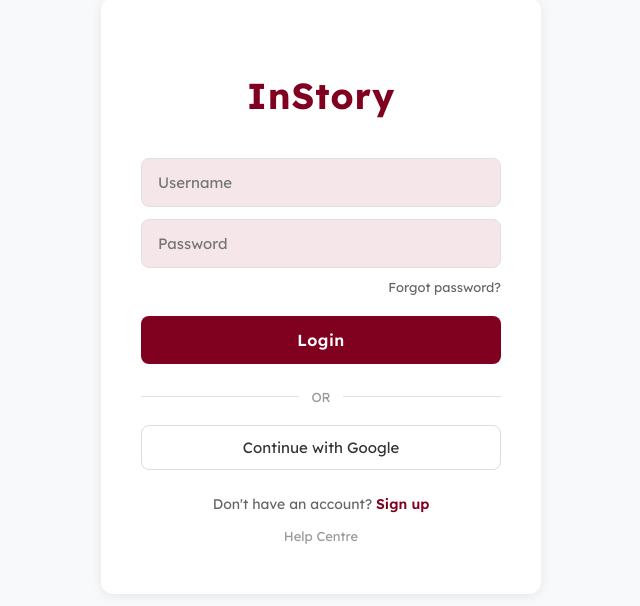
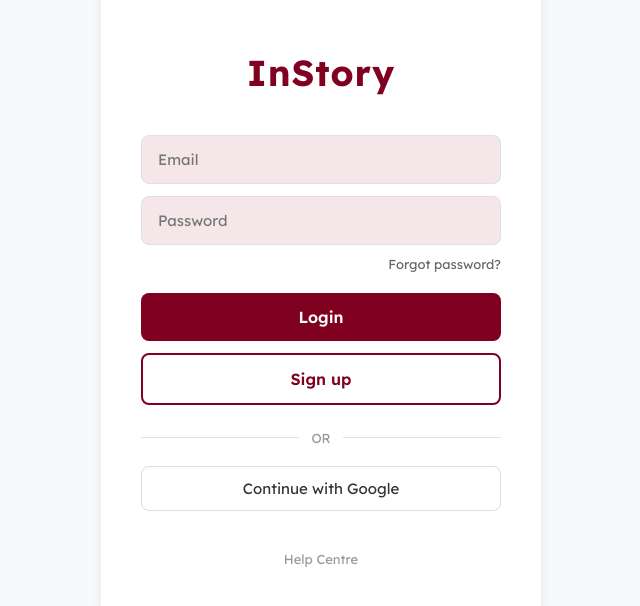
Before and after one commit to ameeshapratheep-afk/Instory, a Next.js app: page / in a window 1280 px wide. Shown: the part 124-730 px from the top of the page, without its empty margins (319-959 px from the left). Built offline with nearby package versions, Linux system fonts and the light colour scheme.

Commit message:
Update index.js

```diff
--- a/pages/index.js
+++ b/pages/index.js
@@ -1,37 +1,81 @@
 import Head from 'next/head'
 import { useState } from 'react'
+import { auth, googleProvider } from '../lib/firebase'
+import {
+  signInWithEmailAndPassword,
+  createUserWithEmailAndPassword,
+  signInWithPopup,
+  sendPasswordResetEmail
+} from 'firebase/auth'
 
 export default function Login() {
-  const [username, setUsername] = useState('')
+  const [email, setEmail] = useState('')
   const [password, setPassword] = useState('')
+  const [loading, setLoading] = useState(false)
 
   const burgundy = '#800020'
   const lightBurgundy = '#f5e6e9'
   const burgundyHover = '#6a001a'
 
-  const handleSubmit = (e) => {
+  const handleLogin = async (e) => {
     e.preventDefault()
-    if(username.trim() === '' || password.trim() === '') {
-      alert('❌ Please fill both Username and Password')
+    if(email.trim() === '' || password.trim() === '') {
+      alert('❌ Please fill both Email and Password')
       return
     }
-    alert(`✅ Login Successful!\n\nWelcome ${username} to InStory\nNote: This is demo success. Real database check coming next.`)
-    setUsername('')
-    setPassword('')
+    setLoading(true)
+    try {
+      await signInWithEmailAndPassword(auth, email, password)
+      alert(`✅ Login Successful!\n\nWelcome to InStory`)
+      setEmail('')
+      setPassword('')
+    } catch (error) {
+      alert(`❌ Login Failed: ${error.message}`)
+    }
+    setLoading(false)
   }
 
-  const handleGoogle = () => {
-    alert('Continue with Google\nFirebase connection coming next')
+  const handleSignup = async (e) => {
+    e.preventDefault()
+    if(email.trim() === '' || password.trim() === '') {
+      alert('❌ Please fill both Email and Password')
+      return
+    }
+    setLoading(true)
+    try {
+      await createUserWithEmailAndPassword(auth, email, password)
+      alert(`✅ Account Created!\n\nWelcome to InStory`)
+      setEmail('')
+      setPassword('')
+    } catch (error) {
+      alert(`❌ Signup Failed: ${error.message}`)
+    }
+    setLoading(false)
   }
 
-  const handleForgot = (e) => {
-    e.preventDefault()
-    alert('Forgot password\nReset link feature coming soon')
+  const handleGoogle = async () => {
+    setLoading(true)
+    try {
+      await signInWithPopup(auth, googleProvider)
+      alert('✅ Google Login Successful!\n\nWelcome to InStory')
+    } catch (error) {
+      alert(`❌ Google Login Failed: ${error.message}`)
+    }
+    setLoading(false)
   }
 
-  const handleSignup = (e) => {
+  const handleForgot = async (e) => {
     e.preventDefault()
-    alert('Sign up\nRegistration page coming soon')
+    if(email.trim() === '') {
+      alert('❌ Enter your email first to reset password')
+      return
+    }
+    try {
+      await sendPasswordResetEmail(auth, email)
+      alert('✅ Password reset email sent! Check inbox')
+    } catch (error) {
+      alert(`❌ Error: ${error.message}`)
+    }
   }
 
   const handleHelp = (e) => {
@@ -85,12 +129,12 @@ export default function Login() {
             InStory
           </h1>
 
-          <form onSubmit={handleSubmit}>
+          <form>
             <input
-              type="text"
-              placeholder="Username"
-              value={username}
-              onChange={(e)=>setUsername(e.target.value)}
+              type="email"
+              placeholder="Email"
+              value={email}
+              onChange={(e)=>setEmail(e.target.value)}
               style={{
                 width: '100%',
                 padding: '14px 16px',
@@ -100,8 +144,7 @@ export default function Login() {
                 fontSize: '15px',
                 outline: 'none',
                 background: lightBurgundy,
-                boxSizing: 'border-box',
-                transition: 'all 0.2s'
+                boxSizing: 'border-box'
               }}
               required
             />
@@ -120,8 +163,7 @@ export default function Login() {
                 fontSize: '15px',
                 outline: 'none',
                 background: lightBurgundy,
-                boxSizing: 'border-box',
-                transition: 'all 0.2s'
+                boxSizing: 'border-box'
               }}
               required
             />
@@ -136,7 +178,8 @@ export default function Login() {
             </div>
 
             <button
-              type="submit"
+              onClick={handleLogin}
+              disabled={loading}
               style={{
                 width: '100%',
                 padding: '14px',
@@ -146,17 +189,33 @@ export default function Login() {
                 borderRadius: '8px',
                 fontSize: '16px',
                 fontWeight: '600',
-                cursor: 'pointer',
-                marginBottom: '25px',
-                transition: 'background 0.2s',
-                letterSpacing: '0.5px'
+                cursor: loading ? 'not-allowed' : 'pointer',
+                marginBottom: '12px',
+                opacity: loading ? 0.7 : 1
               }}
-              onMouseOver={(e) => e.target.style.background = burgundyHover}
-              onMouseOut={(e) => e.target.style.background = burgundy}
             >
-              Login
+              {loading ? 'Loading...' : 'Login'}
             </button>
           </form>
+
+          <button
+            onClick={handleSignup}
+            disabled={loading}
+            style={{
+              width: '100%',
+              padding: '14px',
+              background: 'white',
+              color: burgundy,
+              border: `2px solid ${burgundy}`,
+              borderRadius: '8px',
+              fontSize: '16px',
+              fontWeight: '600',
+              cursor: loading ? 'not-allowed' : 'pointer',
+              marginBottom: '25px'
+            }}
+          >
+            Sign up
+          </button>
 
           <div style={{
             display: 'flex',
@@ -172,6 +231,7 @@ export default function Login() {
 
           <button
             onClick={handleGoogle}
+            disabled={loading}
             style={{
               width: '100%',
               padding: '12px',
@@ -180,19 +240,12 @@ export default function Login() {
               border: '1px solid #ddd',
               borderRadius: '8px',
               fontSize: '15px',
-              cursor: 'pointer',
-              marginBottom: '25px',
-              transition: 'border 0.2s'
+              cursor: loading ? 'not-allowed' : 'pointer',
+              marginBottom: '25px'
             }}
-            onMouseOver={(e) => e.target.style.borderColor = burgundy}
-            onMouseOut={(e) => e.target.style.borderColor = '#ddd'}
           >
             Continue with Google
           </button>
-
-          <div style={{textAlign: 'center', fontSize: '14px', color: '#666'}}>
-            Don't have an account? <a href="#" onClick={handleSignup} style={{color: burgundy, fontWeight: '600', textDecoration: 'none', cursor: 'pointer'}}>Sign up</a>
-          </div>
 
           <div style={{textAlign: 'center', marginTop: '15px', fontSize: '13px'}}>
             <a href="#" onClick={handleHelp} style={{color: '#999', textDecoration: 'none', cursor: 'pointer'}}>Help Centre</a>
```
